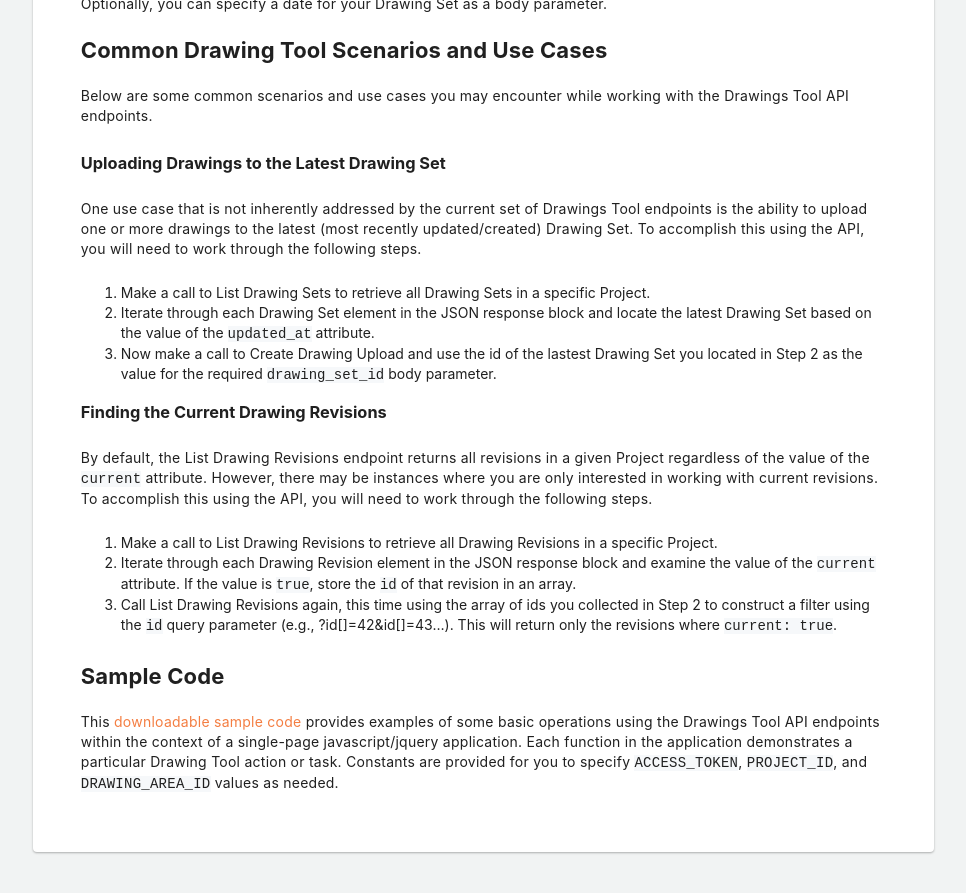
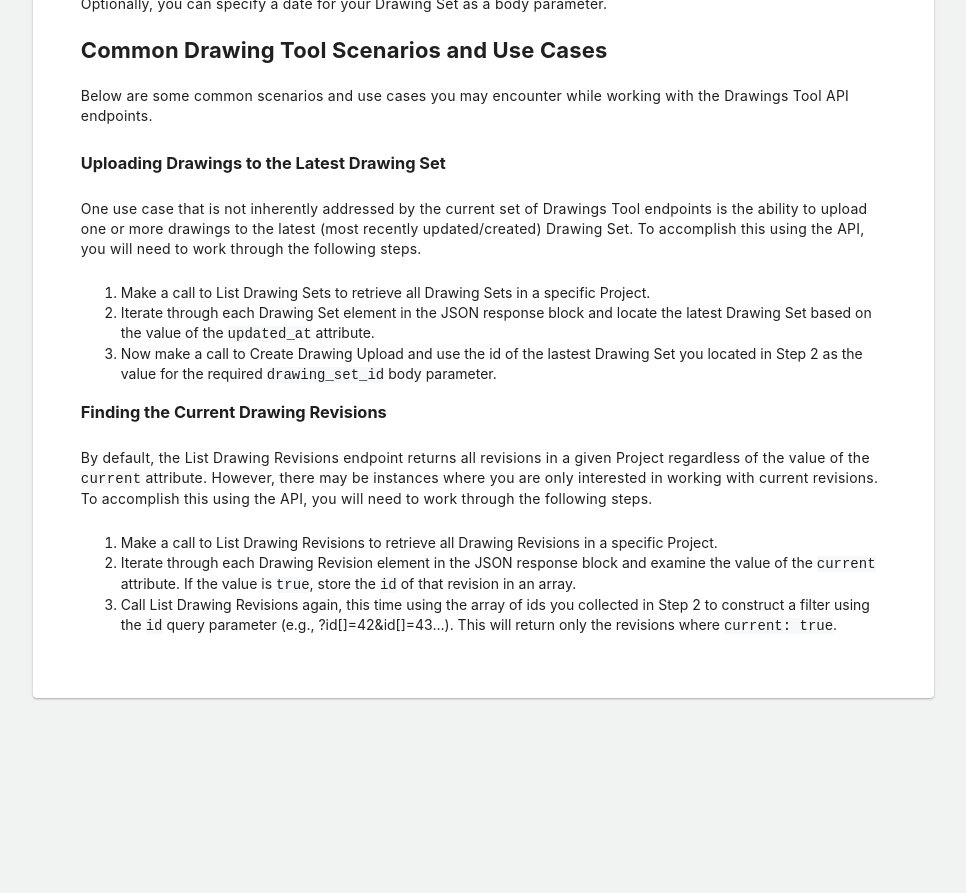
Before and after one commit to procore/documentation, a Jekyll site: the page built from tutorials/tutorial_drawings.md, in a window 1280 px wide and 900 px high, scrolled down 6295 px. Shown: the top 893 px of the window, without its empty margins (298-1264 px from the left). Built offline with Jekyll 4.4.1, drawn with Linux system fonts in a browser that asks for light colours; after the commit the page ends 7041 px from its top, so only the background shows below that.

Commit message:
Removing sample code as it uses implicit auth

```diff
--- a/tutorials/tutorial_drawings.md
+++ b/tutorials/tutorial_drawings.md
@@ -159,10 +159,3 @@ To accomplish this using the API, you will need to work through the following st
 1. Make a call to List Drawing Revisions to retrieve all Drawing Revisions in a specific Project.
 1. Iterate through each Drawing Revision element in the JSON response block and examine the value of the `current` attribute. If the value is `true`, store the `id` of that revision in an array.
 1. Call List Drawing Revisions again, this time using the array of ids you collected in Step 2 to construct a filter using the `id` query parameter (e.g., ?id[]=42&id[]=43...). This will return only the revisions where `current: true`.
-
-## Sample Code ##
-
-
-This [downloadable sample code]({{ site.baseurl }}/assets/static/implicit-grant-sample-code.html) provides examples of some basic operations using the Drawings Tool API endpoints within the context of a single-page javascript/jquery application.
-Each function in the application demonstrates a particular Drawing Tool action or task.
-Constants are provided for you to specify `ACCESS_TOKEN`, `PROJECT_ID`, and `DRAWING_AREA_ID` values as needed.
```
